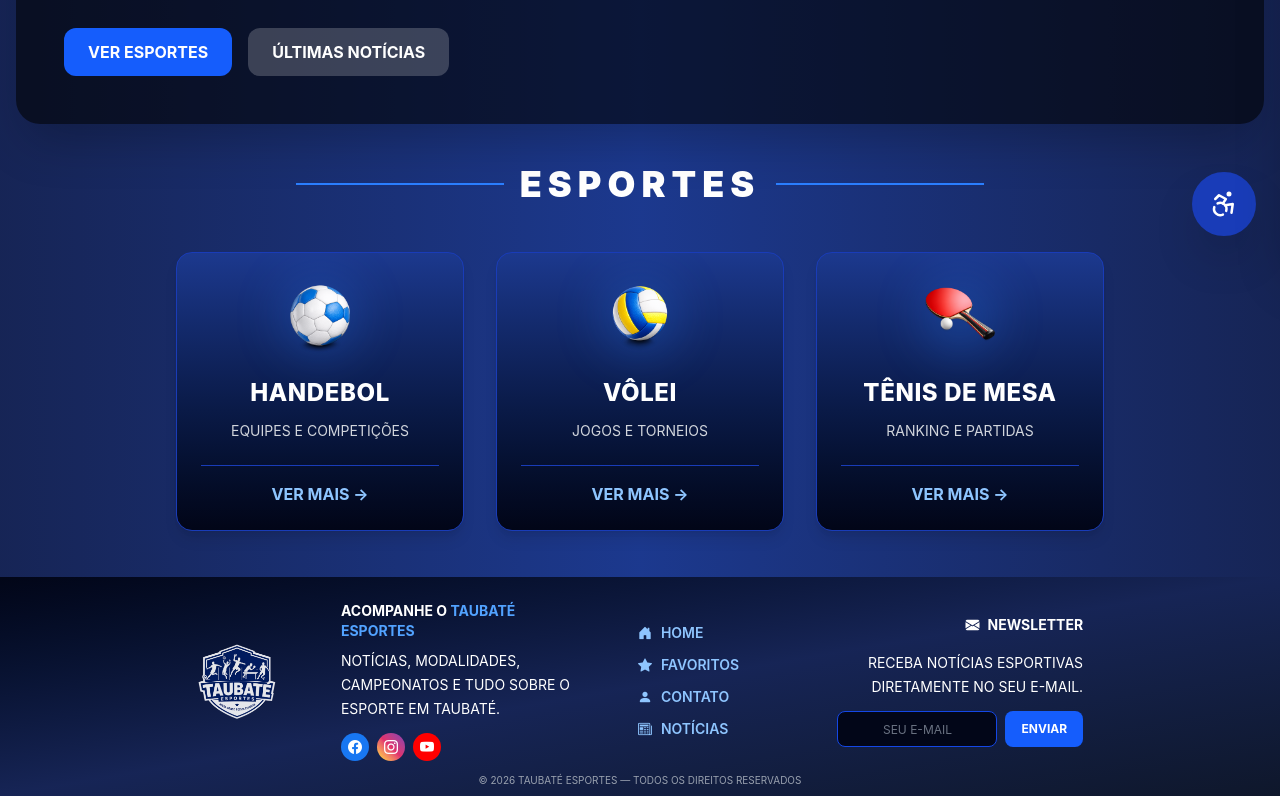
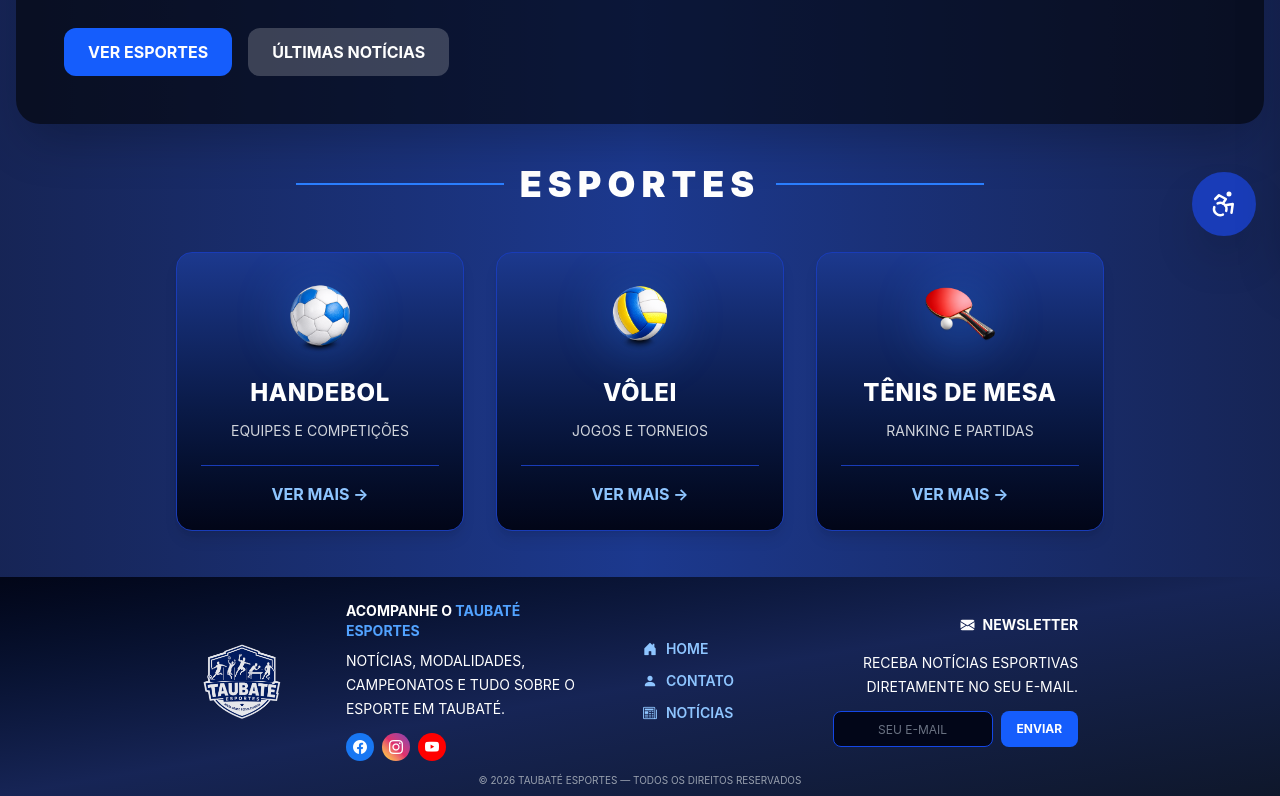
Before and after one commit to buzinei-bibi/esportes, a React (Vite) app: page / in a window 1280 px wide. Shown: the part 540-1336 px from the top of the page. Built offline with nearby package versions, Linux system fonts and the light colour scheme.

Commit message:
removi parte do favorito que não tem mais

```diff
--- a/src/components/Footer/Footer.jsx
+++ b/src/components/Footer/Footer.jsx
@@ -76,15 +76,6 @@ export default function Footer() {
                 </li>
                 <li>
                   <Link
-                    to="/Favoritos"
-                    className="flex items-center gap-2 hover:text-blue-100 transition"
-                  >
-                    <i className="bi bi-star-fill w-4 text-center shrink-0"></i>
-                    FAVORITOS
-                  </Link>
-                </li>
-                <li>
-                  <Link
                     to="/Contato"
                     className="flex items-center gap-2 hover:text-blue-100 transition"
                   >
--- a/src/pages/Home/Home.jsx
+++ b/src/pages/Home/Home.jsx
@@ -28,7 +28,7 @@ function Home() {
 
               <div className="flex gap-4 mt-6">
                 <Link
-                  to="/Favoritos"
+                  to="/News"
                   className="bg-blue-600 hover:bg-blue-700 px-6 py-3 rounded-xl text-sm sm:text-base font-bold transition"
                 >
                   VER ESPORTES
```
